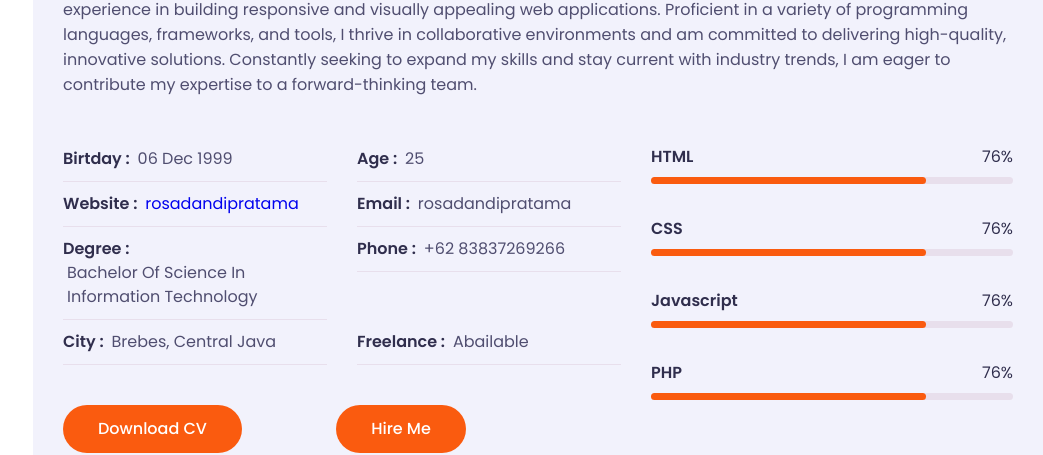
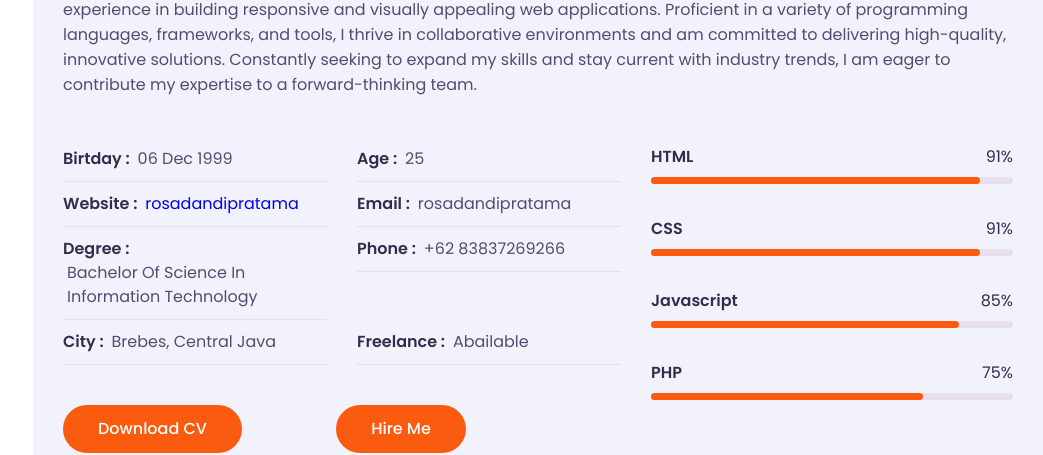
Before and after one commit to andirosad22/rosadandipratama, a plain HTML site: page index.html in a window 1280 px wide. Shown: the part 1209-1664 px from the top of the page, without its empty margins (237-1280 px from the left). Drawn offline with nearby package versions, Linux system fonts and the light colour scheme; a web font is replaced by a local one.

Commit message:
modivication index.html skill present

```diff
--- a/index.html
+++ b/index.html
@@ -112,29 +112,29 @@
                     <div class="skill-item padd-15">
                       <h5>HTML</h5>
                       <div class="progress">
-                        <div class="progress-in" style="width:76%;"></div>
-                        <div class="skill-percent">76%</div>
+                        <div class="progress-in" style="width:91%;"></div>
+                        <div class="skill-percent">91%</div>
                       </div>
                     </div>
                     <div class="skill-item padd-15">
                       <h5>CSS</h5>
                       <div class="progress">
-                        <div class="progress-in" style="width:76%;"></div>
-                        <div class="skill-percent">76%</div>
+                        <div class="progress-in" style="width:91%;"></div>
+                        <div class="skill-percent">91%</div>
                       </div>
                     </div>
                     <div class="skill-item padd-15">
                       <h5>Javascript</h5>
                       <div class="progress">
-                        <div class="progress-in" style="width:76%;"></div>
-                        <div class="skill-percent">76%</div>
+                        <div class="progress-in" style="width:85%;"></div>
+                        <div class="skill-percent">85%</div>
                       </div>
                     </div>
                     <div class="skill-item padd-15">
                       <h5>PHP</h5>
                       <div class="progress">
-                        <div class="progress-in" style="width:76%;"></div>
-                        <div class="skill-percent">76%</div>
+                        <div class="progress-in" style="width:75%;"></div>
+                        <div class="skill-percent">75%</div>
                       </div>
                     </div>
                   </div>
```
